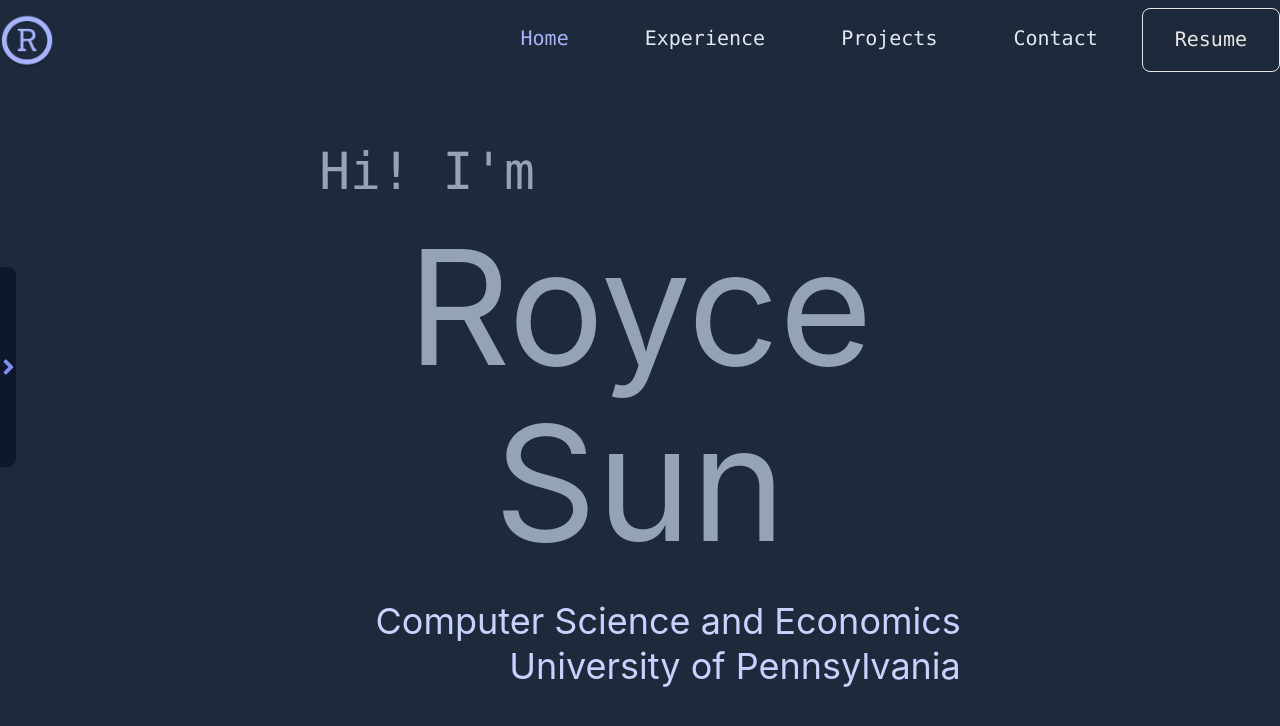
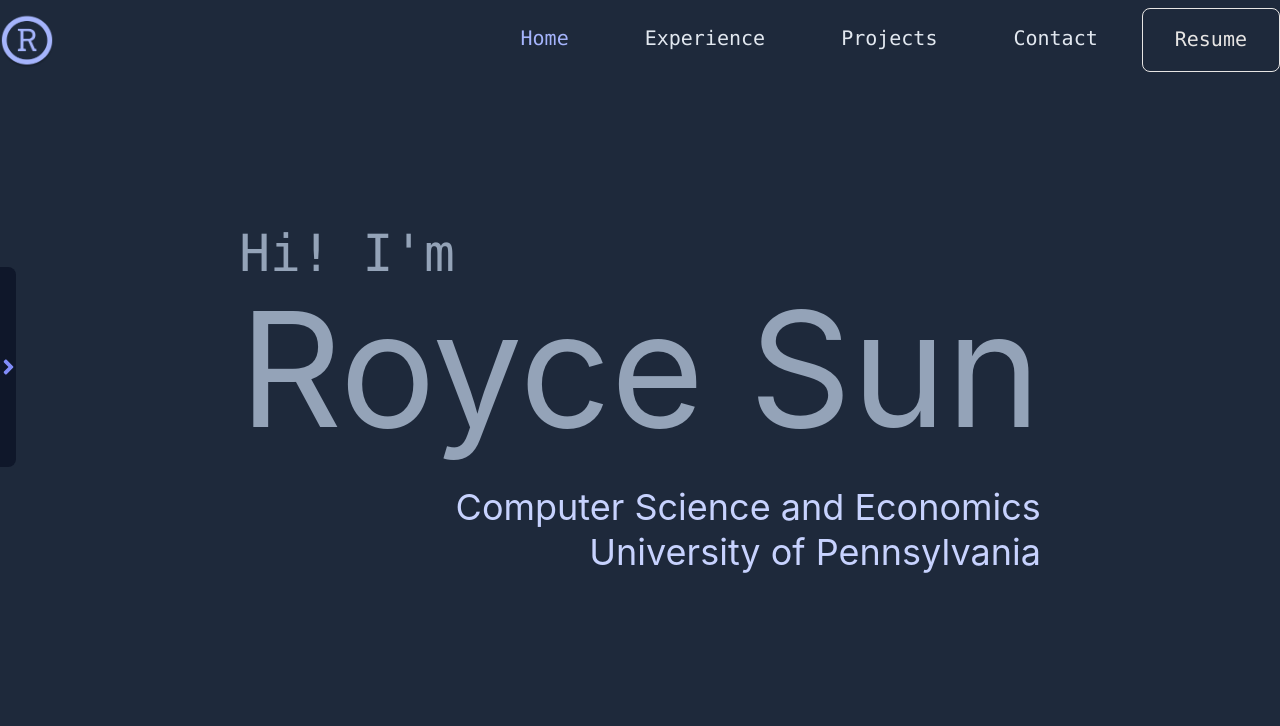
Before and after one commit to roycesun7/Portfolio_Site, a React (Vite) app: page / in a window 1280 px wide. Shown: the top 726 px of the page. Built offline with nearby package versions, Linux system fonts and the light colour scheme.

Commit message:
update layout

```diff
--- a/src/pages/Home.jsx
+++ b/src/pages/Home.jsx
@@ -1,45 +1,54 @@
 import React from 'react';
-import { motion } from "framer-motion";
+import { motion } from 'framer-motion';
 
-const projectContainerStyles = {
-  width: '52%',
-  margin: '0 auto',
+const containerStyles = {
+  display: 'flex',
+  alignItems: 'flex-start',
+  justifyContent: 'center',
+  width: '100%',
+};
+
+const contentStyles = {
+  maxWidth: '63%',
 };
 
 const Home = () => {
   return (
     <div className="bg-slate-800 min-h-screen text-white flex flex-col justify-center w-screen">
-    <div style = {projectContainerStyles}>
-      <div className = "flexbox justify-end">
-      <motion.div className="ml-3 pt-8"
+      <div style={containerStyles}>
+        <div style={contentStyles}>
+          <motion.div
             initial={{ opacity: 0, y: -100 }}
             animate={{ opacity: 1, y: 0 }}
-        transition={{ duration: 1, delay: .25 }}>
+            transition={{ duration: 1, delay: 0.25 }}
+          >
             <h1 className="font-mono text-slate-400 text-left">Hi! I'm</h1>
           </motion.div>
-      </div>
 
-      <motion.div className="pt-5 mb-7 text-center"
+          <motion.div
+            className="flex items-start text-center mb-7" // Align text at the top
             initial={{ opacity: 0, y: -100 }}
             animate={{ opacity: 1, y: 0 }}
-        transition={{ duration: 1, delay: .5 }}>
-        <h1 className="text-slate-400 text-[20vh] flex items-center justify-center">Royce Sun</h1>
+            transition={{ duration: 1, delay: 0.5 }}
+          >
+            <h1 className="text-slate-400 text-[20vh] flex items-center">
+              Royce Sun
+            </h1>
           </motion.div>
 
-      <div className="flex flex-col items-end mr-3">
           <motion.div
             initial={{ opacity: 0, x: -100 }}
             animate={{ opacity: 1, x: 0 }}
-          transition={{ duration: 1, delay: .75 }}
+            transition={{ duration: 1, delay: 0.75 }}
           >
-          <h2 className="text-indigo-200 text-4xl leading-tight text-right">Computer Science and Economics</h2>
-          <h2 className="text-indigo-200 text-4xl leading-tight text-right">University of Pennsylvania</h2>
+            <h2 className="text-indigo-200 text-4xl leading-tight text-right">
+              Computer Science and Economics
+            </h2>
+            <h2 className="text-indigo-200 text-4xl leading-tight text-right">
+              University of Pennsylvania
+            </h2>
           </motion.div>
         </div>
-
-
-
-
       </div>
     </div>
   );
--- a/src/pages/Projects.jsx
+++ b/src/pages/Projects.jsx
@@ -6,7 +6,8 @@ const projects = [
   {
     id: 1,
     title: "Crash Detection",
-    description: ["Selected as one of 35 to compete and placed top 5 in Point72’s inaugural datathon based on holistic achievement and potential for success in programming + data analytics/solutions"],
+    description: ["- Compiled, analyzed, and visualized feature information from multiple NYC borough datasets",
+    "- Analyzed processed data and insights by EDA, predicted crash danger by borough area"],
     url: "https://github.com/roycesun7/data-projects/blob/main/crash-detection.ipynb",
     image: "/vehicle.png",
     imagePosition: "left",
@@ -15,8 +16,8 @@ const projects = [
   {
     id: 2,
     title: "Tumor Classification",
-    description: ["Authored individual research paper on tumor malignancy classification based on 9 million+ patients and 70+ features",
-  " Produced data-driven conclusions w/ inferential statistics model by compiling, analyzing, and visualizing data with R, trained logistic regression machine learning model in Python"],
+    description: ["- Authored individual research paper on tumor malignancy classification based on 9 million+ patients and 70+ features",
+  "- Produced data-driven conclusions by compiling, analyzing, and visualizing data"],
     url: "https://drive.google.com/file/d/1V8RwfApH2Xi4wmXkyZuxeLB9lmvdklou/view?usp=sharing",
     image: "https://www.dicomdirector.com/wp-content/uploads/2022/03/wire-frame-image-human-body-2120x1060.jpg",
     imagePosition: "right",
@@ -25,8 +26,8 @@ const projects = [
   {
     id: 3,
     title: "Rubi",
-    description: ["Designed a website to connect charitable organizations to restaurants to claim extra food at the end of the day",
-    "Built using HTML/CSS/JS in conjunction with Bootstrap and JQuery and won third overall at MontyHacks V"],
+    description: ["- Designed a website to connect charitable organizations to restaurants to claim extra food at the end of the day",
+    "- Built using HTML/CSS/JS in conjunction with Bootstrap and JQuery"],
     url: "https://benoy515.github.io/Rubi/",
     image: "/Rubi.png",
     imagePosition: "left",
@@ -35,8 +36,8 @@ const projects = [
   {
     id: 4,
     title: "Rocket Website",
-    description: ["Built website concept for Montgomery Rocketry Team",
-    "created with React and TailwindCSS"],
+    description: ["- Built website concept for Montgomery Rocketry Team",
+    "- Created with React and TailwindCSS"],
     url: "https://example.com/project2",
     image: "/rocketsite.png",
     imagePosition: "left",
```
Lines whose indentation alone changed are shown as unchanged.
